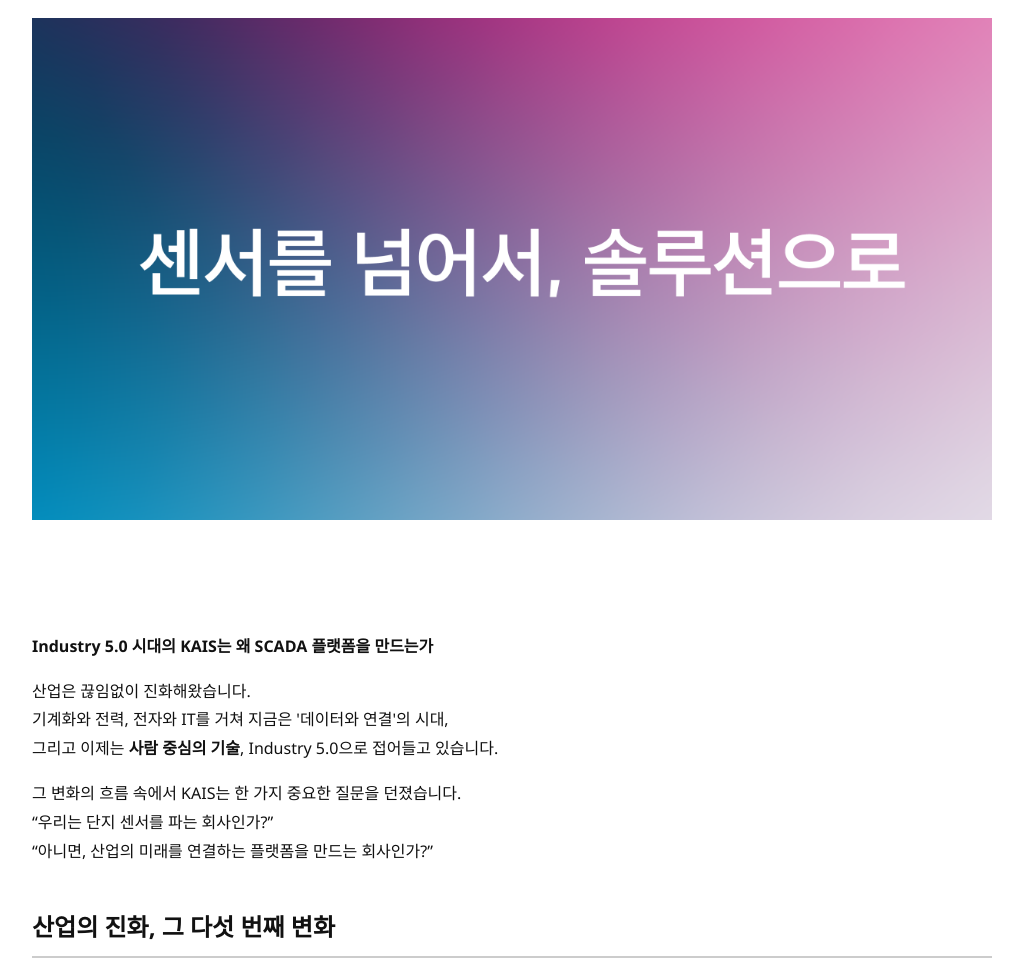
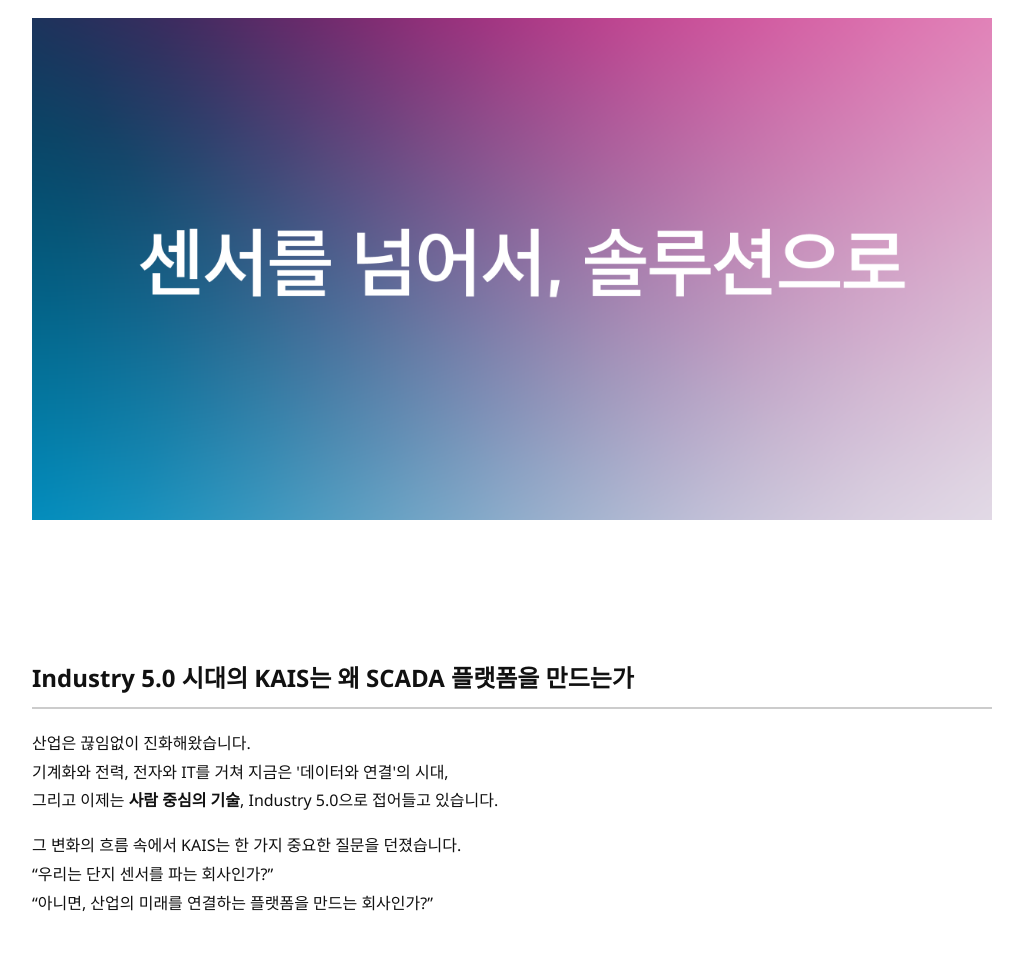
Before and after one commit to jwkimKAIS/ep01_SCADA, a plain HTML site: page index.html in a window 1280 px wide. Shown: the part 125-1091 px from the top of the page, without its empty margins (128-1151 px from the left). Drawn offline with Linux system fonts and the light colour scheme.

Commit message:
Update index.html

```diff
--- a/index.html
+++ b/index.html
@@ -60,7 +60,7 @@
   </header>
 
   <main>
-    <p><strong>Industry 5.0 시대의 KAIS는 왜 SCADA 플랫폼을 만드는가</strong></p>
+    <h2>Industry 5.0 시대의 KAIS는 왜 SCADA 플랫폼을 만드는가</h2>
     <p>산업은 끊임없이 진화해왔습니다.<br>
     기계화와 전력, 전자와 IT를 거쳐 지금은 '데이터와 연결'의 시대,<br>
     그리고 이제는 <strong>사람 중심의 기술</strong>, Industry 5.0으로 접어들고 있습니다.</p>
```
